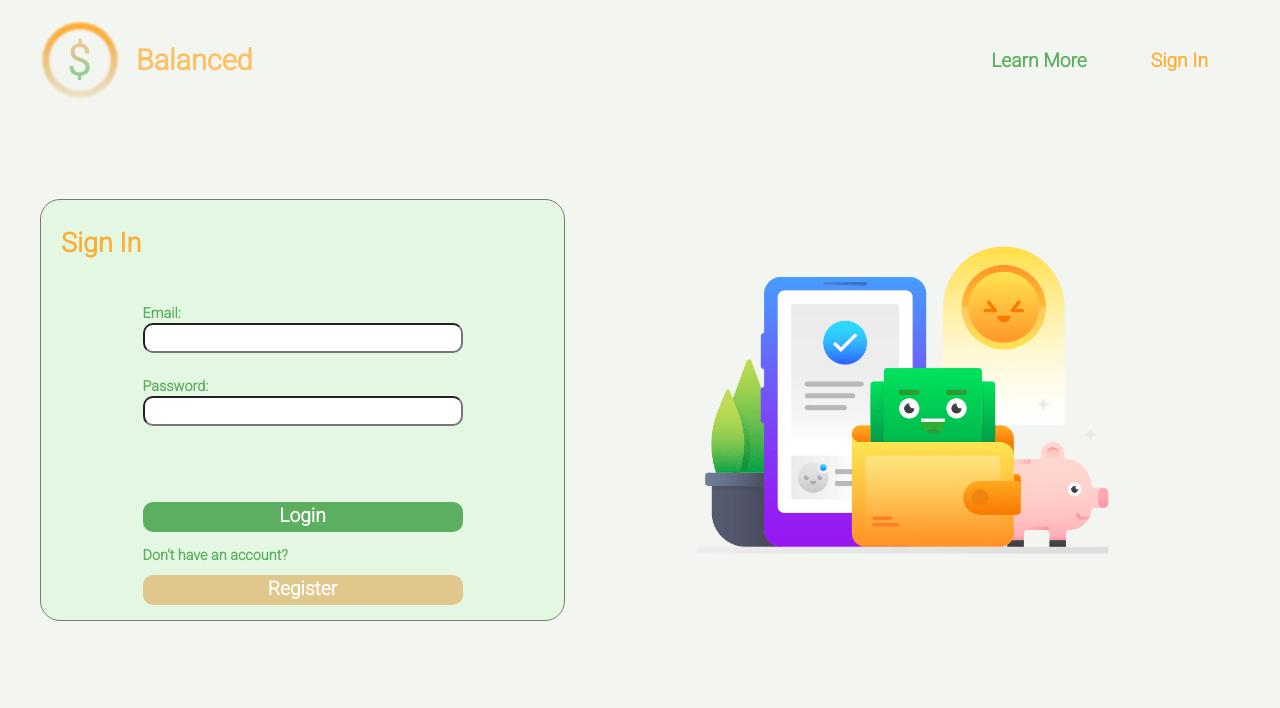
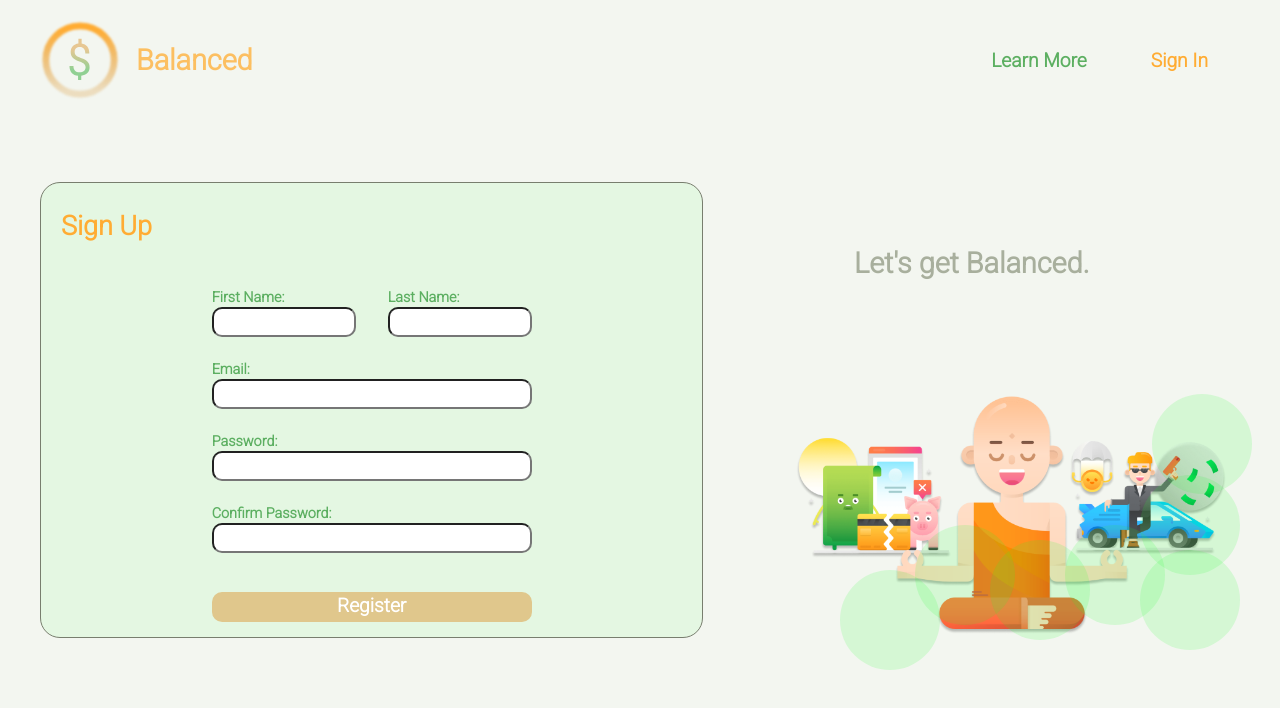
Before and after one commit to wc0sby/finance-app-client, a React (Create React App) app: page /register in a window 1280 px wide. Shown: the top 708 px of the page. Built offline with nearby package versions, Linux system fonts and the light colour scheme.

Commit message:
bubble work! added styling to zen man and added a sign up component.

```diff
--- a/src/components/auth.js
+++ b/src/components/auth.js
@@ -1,6 +1,9 @@
 import React, { Component } from 'react'
 import '../styles/auth.css'
 import SignIn from './signIn'
+import SignUp from './signup'
+import logo from '../Balanced.png'
+import Circle from './circle'
 
 export default class Home extends Component{
   render(){
@@ -8,14 +11,96 @@ export default class Home extends Component{
       <div className='main-home'>
         <section className='left-home'>
           <div className='form-container'>
-            <SignIn/>
+            {/* <SignIn/> */}
+            <SignUp/>
           </div>
         </section>
-        <section className='right-home'>
-          <div className='img-wrapper'></div>
+        <section className='right-home' style={styles.imgPosition}>
+          <h1 style={styles.headerPosition}>Let's get Balanced.</h1>
+          <div style={styles.imgWrapper}></div>
+          <Circle
+            size={100}
+            color={styles.bubbleColor}
+            top={false}
+            left={false}
+            vPosition={'45%'}
+            hPosition={'-1%'}
+          />
+          <Circle
+            size={100}
+            color={styles.bubbleColor}
+            top={false}
+            left={false}
+            vPosition={225}
+            hPosition={0}
+          />
+          <Circle
+            size={100}
+            color={styles.bubbleColor}
+            top={false}
+            left={false}
+            vPosition={150}
+            hPosition={0}
+          />
+          <Circle
+            size={100}
+            color={styles.bubbleColor}
+            top={false}
+            left={false}
+            vPosition={175}
+            hPosition={75}
+          />
+          <Circle
+            size={100}
+            color={styles.bubbleColor}
+            top={false}
+            left={false}
+            vPosition={160}
+            hPosition={150}
+          />
+          <Circle
+            size={100}
+            color={styles.bubbleColor}
+            top={false}
+            left={false}
+            vPosition={175}
+            hPosition={225}
+          />
+          <Circle
+            size={100}
+            color={styles.bubbleColor}
+            top={false}
+            left={false}
+            vPosition={130}
+            hPosition={300}
+          />
         </section>
 
       </div>
+
     )
   }
 }
+
+const styles = {
+  imgWrapper: {
+    backgroundImage: `url(${logo})`,
+    flexGrow: 1,
+    maxHeight: '30vh',
+    maxWidth: '45vw',
+    backgroundSize: 'contain',
+    backgroundRepeat: 'no-repeat',
+    backgroundPosition: 'right',
+    position: 'relative',
+    visibility: 'visible',
+  },
+  imgPosition: {
+    justifyContent: 'space-around',
+  },
+  headerPosition: {
+    textAlign: 'center',
+    marginTop: '10vh'
+  },
+  bubbleColor: 'rgba(33,250,47,0.14)'
+
+}
--- /dev/null
+++ b/src/components/signup.js
@@ -0,0 +1,42 @@
+import React, { Component } from 'react'
+
+export default class SignIn extends Component{
+  render(){
+    return(
+      <div className="auth-form">
+        <h1 className="accent-text orange-text">Sign Up</h1>
+        <div className="form-wrapper">
+          <form action="submit">
+            <div className="form-field" style={{display: 'flex', justifyContent: 'space-between'}}>
+              <div style={{width: '45%'}}>
+                <label className="green-text form-label" htmlFor="firstname">First Name:</label>
+                <input type="text"/>
+              </div>
+              <div style={{width: '45%'}}>
+                <label className="green-text form-label" htmlFor="lastname">Last Name:</label>
+                <input type="text"/>
+              </div>
+            </div>
+            <div className="form-field">
+              <label className="green-text form-label" htmlFor="email">Email:</label>
+              <input type="email"/>
+            </div>
+            <div className="form-field">
+              <label className="green-text form-label" htmlFor="password">Password:</label>
+              <input type="password"/>
+            </div>
+            <div className="form-field">
+              <label className="green-text form-label" htmlFor="password">Confirm Password:</label>
+              <input type="password"/>
+            </div>
+            <div className="form-button-container">
+              {/* <div> */}
+                <div className="form-button orange-background">Register</div>
+              {/* </div> */}
+            </div>
+          </form>
+        </div>
+      </div>
+    )
+  }
+}
--- a/src/styles/auth.css
+++ b/src/styles/auth.css
@@ -37,7 +37,6 @@
 .form-field {
   width: 20rem;
   margin: 1em 0;
-
 }
 
 .auth-form div input {
@@ -47,7 +46,7 @@
 }
 
 .form-button-container{
-  margin-top: 4em;
+  margin-top: 2em;
 }
 
 .form-button-container .form-button {
--- a/src/styles/home.css
+++ b/src/styles/home.css
@@ -20,9 +20,11 @@
   flex-direction: column;
   opacity: 1;
   transition: ease-in-out all .5s;
+  max-height: 70vh;
+  min-width: 40vw;
 }
 
-.right-home .img-wrapper {
+/* .right-home .img-wrapper {
   background-image: url('../hugo-payment-processed.png');
   flex-grow: 1;
   max-height: 70vh;
@@ -32,7 +34,7 @@
   background-position: center;
   position: relative;
   visibility: visible;
-}
+} */
 
 .desc-home {
   padding-right: 5em;
```
Also changed, not shown: src/Balanced.png (added), src/components/signIn.js (line endings or trailing spaces).
